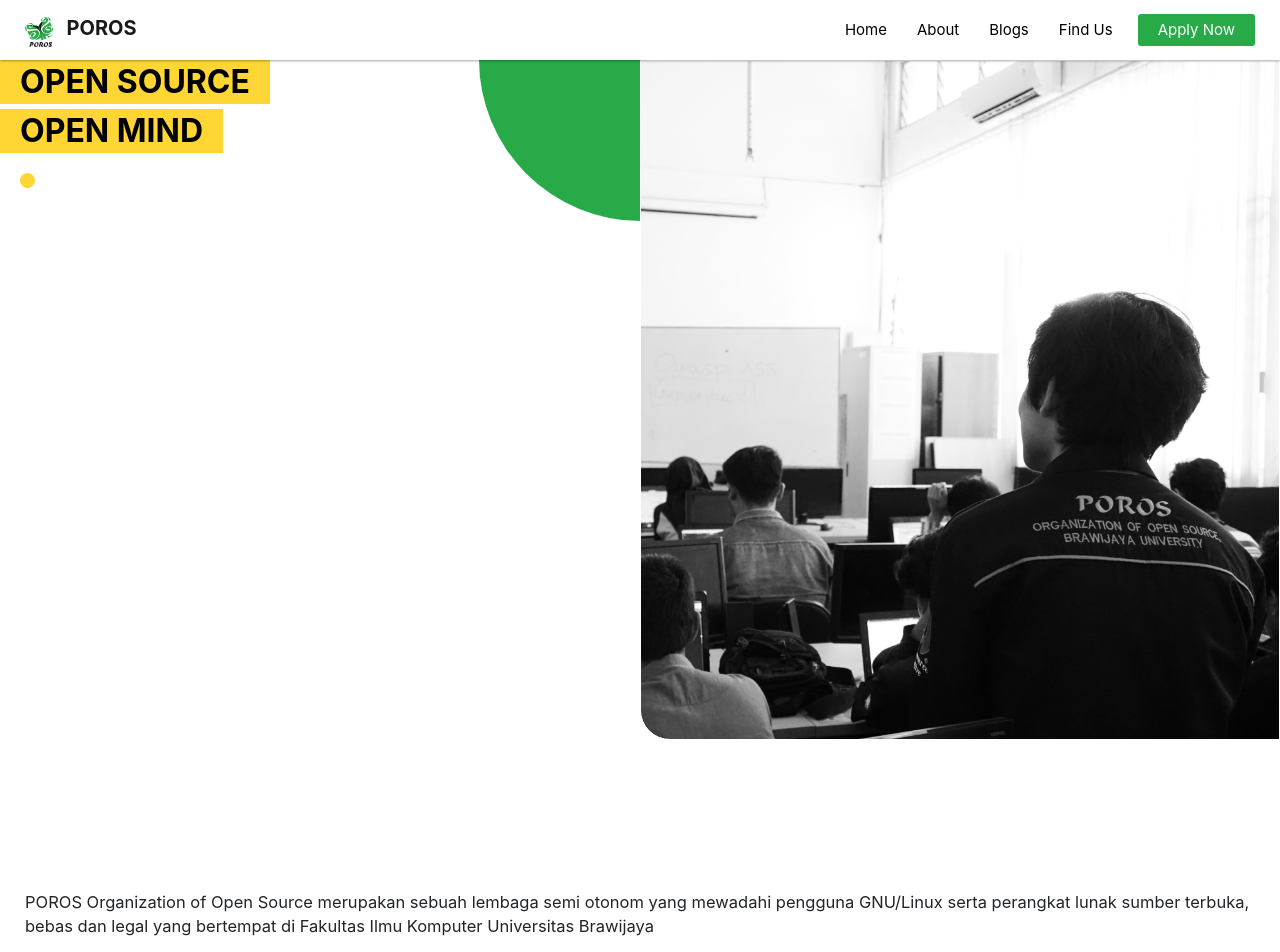
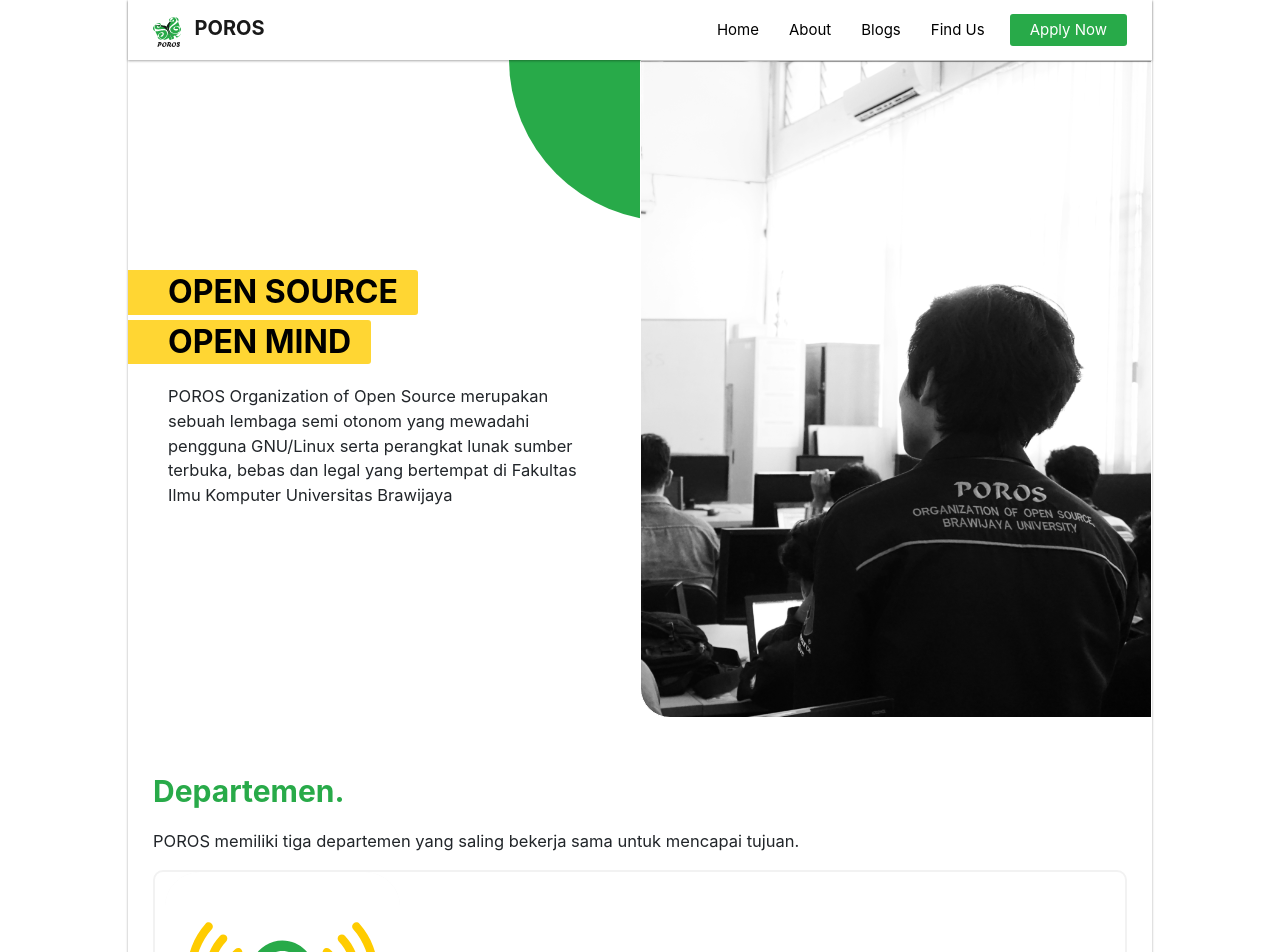
Before and after one commit to ranggaadi/poros-web, a website: page pages/index.html in a window 1280 px wide. Shown: the top 952 px of the page. Drawn offline with nearby package versions, Linux system fonts and the light colour scheme.

Commit message:
fix home page header

```diff
--- a/assets/sass/base/base.scss
+++ b/assets/sass/base/base.scss
@@ -10,3 +10,8 @@
     font-family: -apple-system, BlinkMacSystemFont, 'Segoe UI', Roboto, Oxygen,
       Ubuntu, Cantarell, 'Open Sans', 'Helvetica Neue', sans-serif;
 }
+
+body {
+    max-width: 1024px;
+    margin: auto;
+}
--- a/assets/sass/base/util.scss
+++ b/assets/sass/base/util.scss
@@ -30,3 +30,19 @@
 .box-shadow-1 {
   box-shadow: 0 1px 3px rgba(0, 0, 0, 0.12), 0 1px 2px rgba(0, 0, 0, 0.24);
 }
+
+.mobile-only {
+  display: unset;
+
+  @include respon(desktop) {
+    display: none;
+  }
+}
+
+.desktop-only {
+  display: none;
+
+  @include respon(desktop) {
+    display: unset;
+  }
+}
--- a/assets/sass/pages/home.scss
+++ b/assets/sass/pages/home.scss
@@ -20,7 +20,8 @@
 
   @include respon(desktop) {
     width: 100%;
-    height: 100vh;
+    height: calc(90vh - 61.4px);
+    min-height: 382.117px;
   }
 }
 
@@ -35,7 +36,7 @@
 
   @include respon(desktop) {
     width: 50%;
-    height: 85%;
+    height: 100%;
   }
 }
 
@@ -70,7 +71,7 @@
 
   @include respon(desktop) {
     top: -16.15rem;
-    left: -16.15rem;
+    left: -13.15rem;
   }
 }
 
@@ -81,6 +82,10 @@
   height: 1.5rem;
   margin-top: 2rem;
   margin-left: 2rem;
+
+  @include respon(desktop) {
+    display: none;
+  }
 }
 .header__caption-container {
   /* width: 80%;
@@ -91,6 +96,11 @@
 
   @include respon(desktop) {
     bottom: unset;
+    width: 50%;
+    display: flex;
+    flex-direction: column;
+    justify-content: center;
+    height: 100%;
   }
 }
 .header__caption {
@@ -102,6 +112,12 @@
   /* position: absolute; */
   width: max-content;
   font-size: 3.2rem;
+  border-radius: 0 3px 3px 0;
+  margin-bottom: 20px;
+
+  @include respon(desktop) {
+    padding-left: 4rem;
+  }
 }
 
 .header__caption:first-child {
@@ -115,6 +131,9 @@
 .about__container {
   padding: 0 2.5rem;
   // text-align: justify;
+  @include respon(desktop) {
+    padding: 0 4rem;
+  }
 }
 
 .about__content {
--- a/pages/index.html
+++ b/pages/index.html
@@ -15,7 +15,7 @@
     <title>OPREC POROS</title>
   </head>
 
-  <body>
+  <body class="box-shadow-1">
     <nav
       class="navbar navbar-expand-lg navbar-light z--2 custom__navbar box-shadow-1"
     >
@@ -78,11 +78,21 @@
         <h1 class="header__caption header__caption--1 z--2">Open Source</h1>
         <h1 class="header__caption header__caption--2 z--2">Open Mind</h1>
         <div class="circle--xs"></div>
+        <section class="section__about">
+          <div class="about__container">
+            <p class="about__content desktop-only">
+              POROS Organization of Open Source merupakan sebuah lembaga semi otonom
+              yang mewadahi pengguna GNU/Linux serta perangkat lunak sumber terbuka,
+              bebas dan legal yang bertempat di Fakultas Ilmu Komputer Universitas
+              Brawijaya
+            </p>
+          </div>
+        </section>
       </div>
     </header>
     <section class="section__about">
       <div class="about__container">
-        <p class="about__content">
+        <p class="about__content mobile-only">
           POROS Organization of Open Source merupakan sebuah lembaga semi otonom
           yang mewadahi pengguna GNU/Linux serta perangkat lunak sumber terbuka,
           bebas dan legal yang bertempat di Fakultas Ilmu Komputer Universitas
```
Also changed, not shown: assets/css/style.css, 1 other file.
